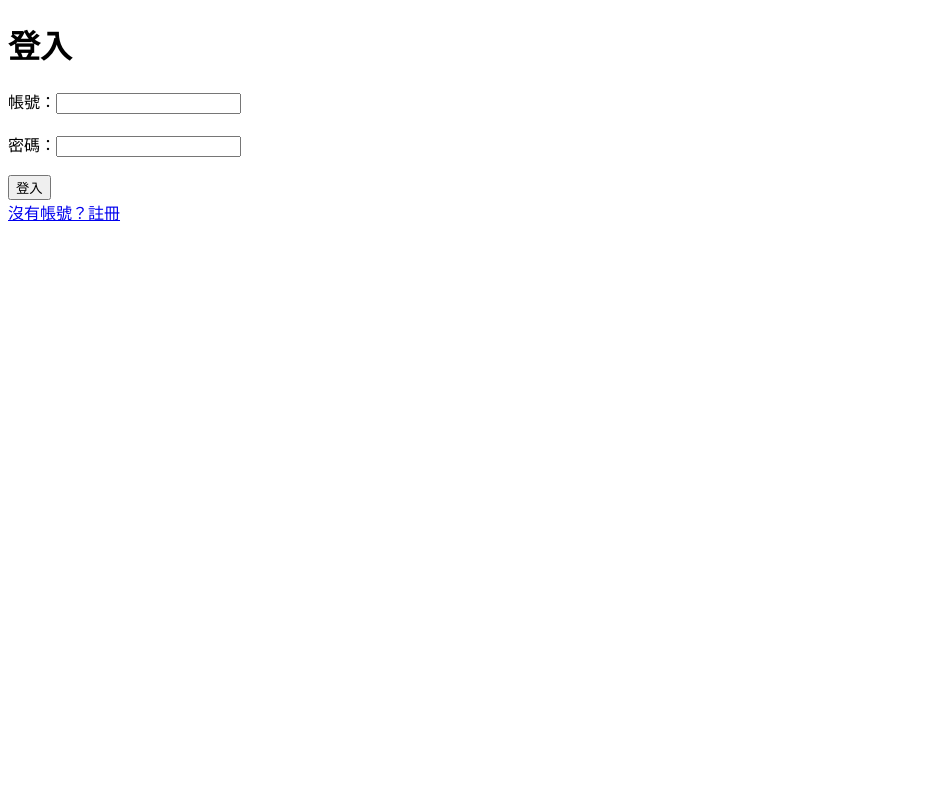
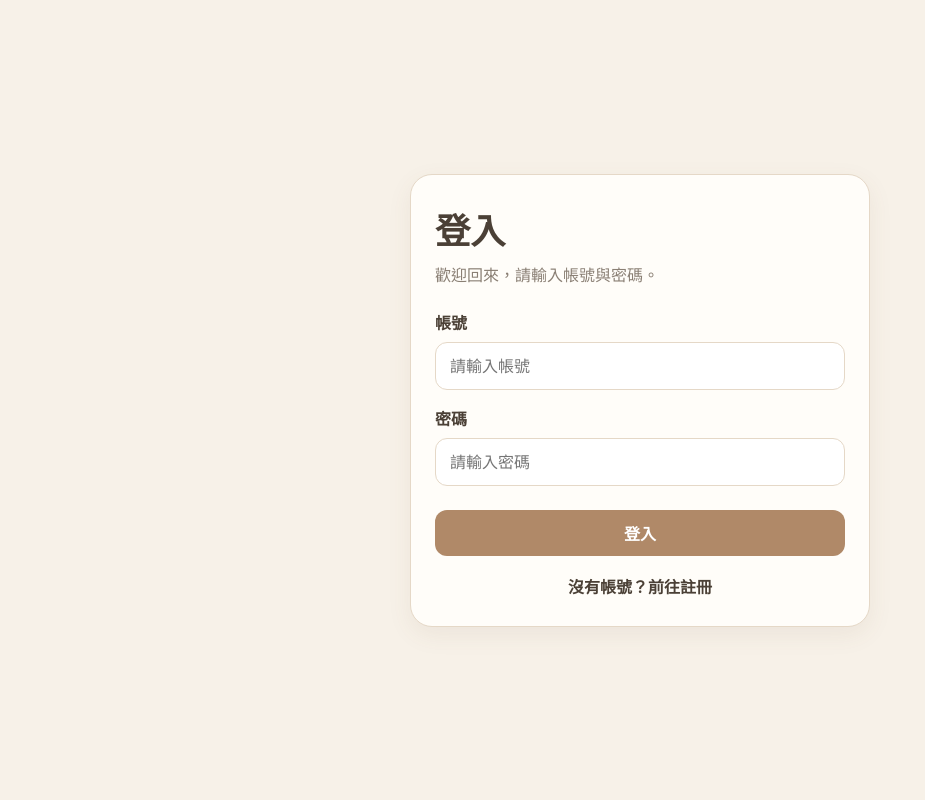
Before and after one commit to wade1015/accounting-app, a Flask app: page /login in a window 1280 px wide. Shown: the whole page, without its empty margins (0-925 px from the left). Run offline with Flask 3, Linux system fonts and the light colour scheme.

Commit message:
Update login.html

```diff
--- a/templates/login.html
+++ b/templates/login.html
@@ -1,20 +1,133 @@
 <!DOCTYPE html>
-<html>
+<html lang="zh-Hant">
 <head>
-<meta charset="UTF-8">
-<title>登入</title>
+    <meta charset="UTF-8">
+    <meta name="viewport" content="width=device-width, initial-scale=1.0">
+    <title>登入</title>
+    <style>
+        :root {
+            --bg: #f7f1e8;
+            --card: #fffdf9;
+            --text: #4b4036;
+            --muted: #8a7f74;
+            --border: #e5d8c7;
+            --accent: #b08968;
+            --accent-dark: #8f6b4f;
+        }
+
+        * { box-sizing: border-box; }
+
+        body {
+            margin: 0;
+            min-height: 100vh;
+            display: flex;
+            justify-content: center;
+            align-items: center;
+            padding: 16px;
+            background: var(--bg);
+            color: var(--text);
+            font-family: "Segoe UI", "Microsoft JhengHei", sans-serif;
+        }
+
+        .card {
+            width: 100%;
+            max-width: 460px;
+            background: var(--card);
+            border: 1px solid var(--border);
+            border-radius: 22px;
+            box-shadow: 0 8px 24px rgba(111, 88, 63, 0.08);
+            padding: 28px 24px;
+        }
+
+        h1 {
+            margin: 0 0 8px;
+            font-size: clamp(1.8rem, 3vw, 2.2rem);
+        }
+
+        p {
+            margin: 0 0 24px;
+            color: var(--muted);
+        }
+
+        .field {
+            margin-bottom: 16px;
+        }
+
+        label {
+            display: block;
+            margin-bottom: 8px;
+            font-weight: 600;
+        }
+
+        input {
+            width: 100%;
+            padding: 12px 14px;
+            border-radius: 12px;
+            border: 1px solid var(--border);
+            font: inherit;
+        }
+
+        input:focus {
+            outline: none;
+            border-color: var(--accent);
+            box-shadow: 0 0 0 3px rgba(176, 137, 104, 0.15);
+        }
+
+        button,
+        a {
+            font: inherit;
+        }
+
+        button {
+            width: 100%;
+            min-height: 46px;
+            border: none;
+            border-radius: 12px;
+            background: var(--accent);
+            color: #fff;
+            font-weight: 600;
+            cursor: pointer;
+            margin-top: 8px;
+        }
+
+        button:hover {
+            background: var(--accent-dark);
+        }
+
+        .link {
+            display: block;
+            text-align: center;
+            margin-top: 18px;
+            color: var(--text);
+            text-decoration: none;
+            font-weight: 600;
+        }
+
+        .link:hover {
+            text-decoration: underline;
+        }
+    </style>
 </head>
 <body>
+    <div class="card">
+        <h1>登入</h1>
+        <p>歡迎回來，請輸入帳號與密碼。</p>
 
-<h1>登入</h1>
+        <form method="POST">
+            <div class="field">
+                <label for="username">帳號</label>
+                <input type="text" name="username" id="username" placeholder="請輸入帳號">
+            </div>
 
-<form method="POST">
-    帳號：<input type="text" name="username"><br><br>
-    密碼：<input type="password" name="password"><br><br>
-    <button type="submit">登入</button>
-</form>
+            <div class="field">
+                <label for="password">密碼</label>
+                <input type="password" name="password" id="password" placeholder="請輸入密碼">
+            </div>
 
-<a href="/register">沒有帳號？註冊</a>
+            <button type="submit">登入</button>
+        </form>
 
+        <a href="/register" class="link">沒有帳號？前往註冊</a>
+    </div>
 </body>
 </html>
```
